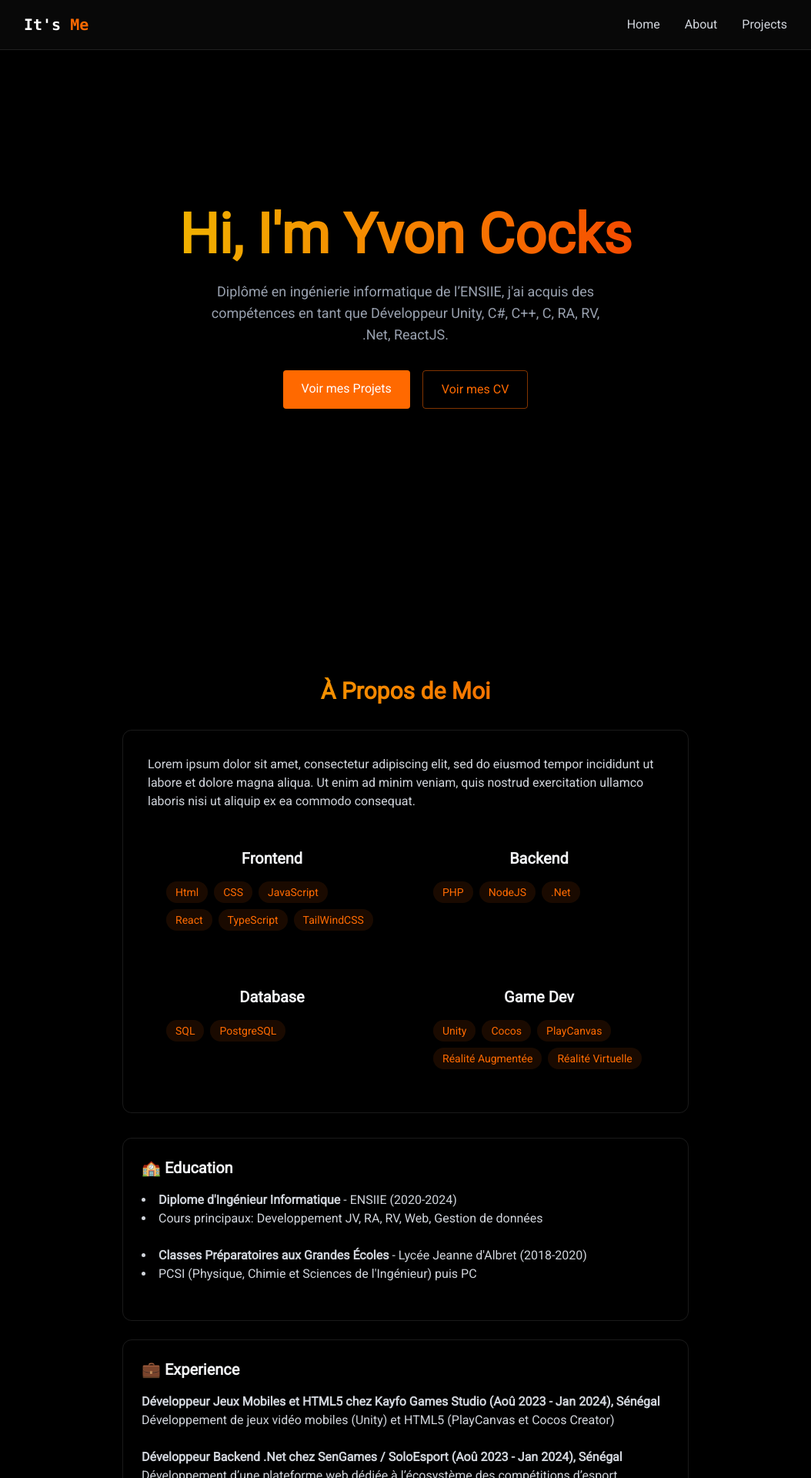
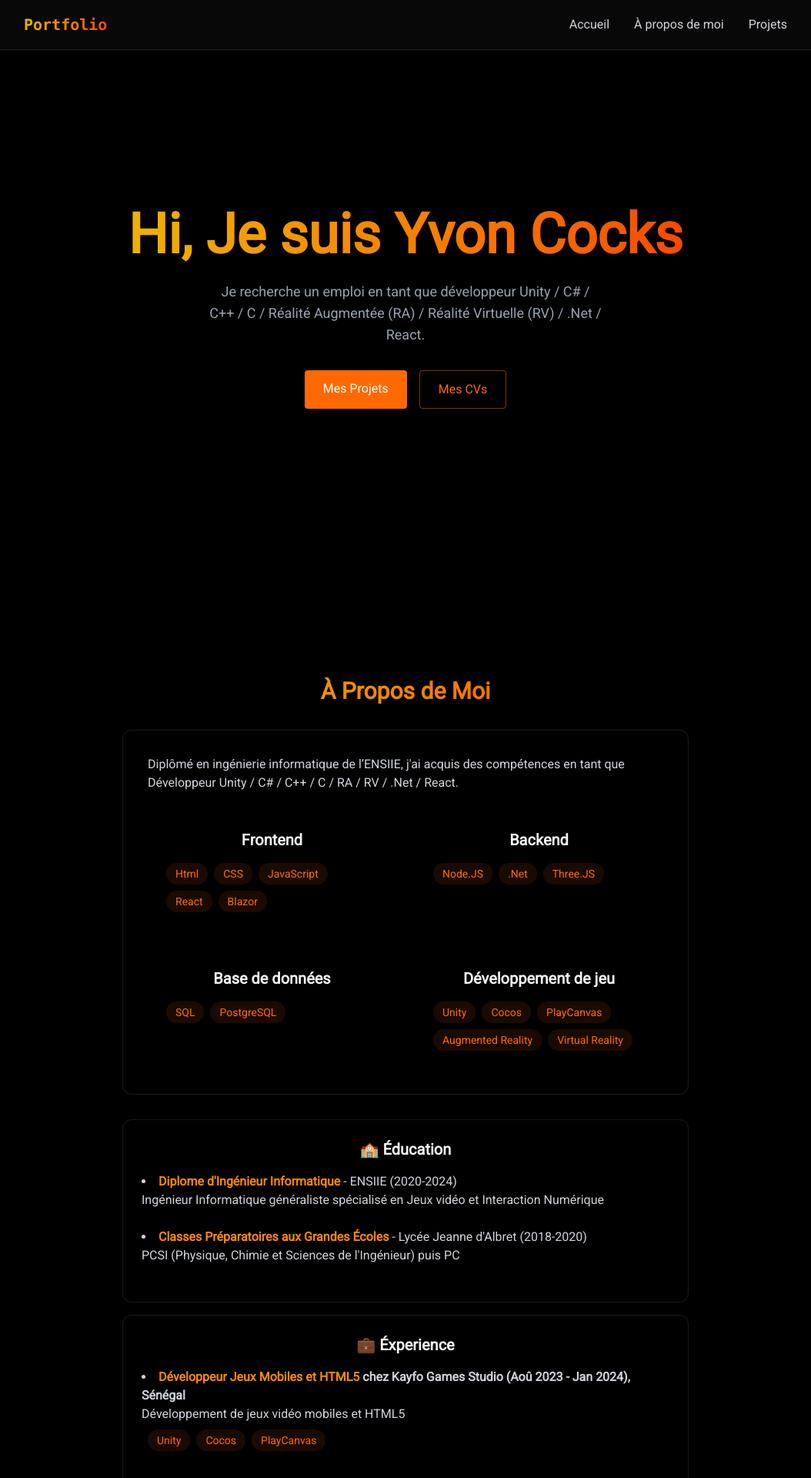
Before and after one commit to UsherMay/Portfolio, a React (Vite) app: page / in a window 1280 px wide. Shown: the top 1920 px of the page at 77% size, without its empty margins (113-1167 px from the left). Built offline with nearby package versions, Linux system fonts and the light colour scheme.

Commit message:
Attemps and fixing stuffs
- Tried an other Hero Section
- navBarInfo getter
- Fixed Key issue
- fill portfolio with my info

```diff
--- a/src/App.jsx
+++ b/src/App.jsx
@@ -1,5 +1,4 @@
 import { useState } from 'react'
-import './App.css'
 import "./index.css"
 import LoadingScreen from './components/LoadingScreen'
 import NavBar from './components/NavBar'
--- a/src/components/MobileMenu.jsx
+++ b/src/components/MobileMenu.jsx
@@ -1,21 +1,9 @@
 import { useEffect } from "react";
+import getNavBarInfoArray from "../utils";
 
 function MobileMenu({isMenuOpen, setIsMenuOpen}){
 
-    const navBarInfo = [
-        {
-            title:"Home",
-            href:"#home",
-        },
-        {
-            title:"About",
-            href:"#about",
-        },
-        {
-            title:"Projects",
-            href:"#projects",
-        }
-    ];
+    const navBarInfo = getNavBarInfoArray();
 
     return(
         <div className={`fixed top-0 left-0 w-full bg-[rgba(10,10,10,0.8)] z-40 flex flex-col items-center justify-center
--- a/src/components/NavBar.jsx
+++ b/src/components/NavBar.jsx
@@ -1,21 +1,9 @@
 import { useEffect } from "react";
+import getNavBarInfoArray from "../utils";
 
 function NavBar({isMenuOpen, setIsMenuOpen}){
 
-    const navBarInfo = [
-        {
-            title:"Home",
-            href:"#home",
-        },
-        {
-            title:"About",
-            href:"#about",
-        },
-        {
-            title:"Projects",
-            href:"#projects",
-        }
-    ];
+    const navBarInfo = getNavBarInfoArray();
 
     useEffect(()=>{
         document.body.style.overflow = isMenuOpen ? "hidden" : "";
@@ -26,7 +14,7 @@ function NavBar({isMenuOpen, setIsMenuOpen}){
             <div className=" max-w-5xl mx-auto px-4">
                 <div className="flex justify-between items-center h-16">
                     <a href="#home" className="font-mono text-xl font-bold text-white">
-                        It's <span className="text-orange-500">Me</span>
+                        <span className="bg-gradient-to-r from-yellow-500 to-orange-600 bg-clip-text text-transparent leading-right">Portfolio</span>
                     </a>
 
                     <div className="w-7 h-5 relative cursor-pointer z-40 md:hidden"
--- a/src/components/sections/About.jsx
+++ b/src/components/sections/About.jsx
@@ -13,8 +13,8 @@ function About(){
             "CSS",
             "JavaScript",
             "React",
-            "TypeScript",
-            "TailWindCSS",
+            "Blazor",
+            // "TailWindCSS",
         ]
     };
 
@@ -22,25 +22,26 @@ function About(){
         title: "Backend",
         listOfSkills:
         [
-            "PHP",
-            "NodeJS",
+            // "PHP",
+            "Node.JS",
             ".Net",
+            "Three.JS"
         ]
     };
 
     const gameDevSkills = {
-        title: "Game Dev",
+        title: "Développement de jeu",
         listOfSkills:
         [
             "Unity",
             "Cocos",
             "PlayCanvas",
-            "Réalité Augmentée",
-            "Réalité Virtuelle"
+            "Augmented Reality",
+            "Virtual Reality"
     ]};
 
     const databaseSkills = {
-        title: "Database",
+        title: "Base de données",
         listOfSkills:
         [
             "SQL",
@@ -55,7 +56,7 @@ function About(){
             school: "ENSIIE",
             location: "Evry",
             duration: "2020-2024",
-            description: "Cours principaux: Developpement JV, RA, RV, Web, Gestion de données"
+            description: "Ingénieur Informatique généraliste spécialisé en Jeux vidéo et Interaction Numérique"
         },
         {
             idShort: "CPGE_Lyc_Jea_Alb",
@@ -77,7 +78,12 @@ function About(){
             company: "Kayfo Games Studio",
             location: "Sénégal",
             duration: "Aoû 2023 - Jan 2024",
-            description: "Développement de jeux vidéo mobiles (Unity) et HTML5 (PlayCanvas et Cocos Creator)"
+            description: "Développement de jeux vidéo mobiles et HTML5",
+            techList:[
+                "Unity",
+                "Cocos",
+                "PlayCanvas",
+            ]
         },
         {
             idShortStart: "Dev_Back_Net_Sen_Solo",
@@ -87,7 +93,28 @@ function About(){
             company: "SenGames / SoloEsport",
             location: "Sénégal",
             duration: "Aoû 2023 - Jan 2024",
-            description: "Développement d’une plateforme web dédiée à l’écosystème des compétitions d’esport (ASP.NET Core 6.0, MVC, Entity Framework)"
+            description: "Développement d’une plateforme web dédiée à l’écosystème des compétitions d’esport",
+            techList:[
+                "ASP .NET Core 6.0",
+                "MVC",
+                "Entity Framework",
+            ]
+        },
+        {
+            idShortStart: "Dev_RA_R&D_Cen_Inn_Evr",
+            idShortEnd: "Cen_Inn_Evr_Juin22-Sept22",
+            idFull: "Dev_RA_R&D_Cen_Inn_Evrr_Juin22-Sept22",
+            title: "Développeur Réalité Augmentée (R&D)",
+            company: "Centre d'Innovation d'Évry",
+            location: "Évry",
+            duration: "Juin - Sept 2022",
+            description: "Étude et conception d’un démonstrateur en réalité augmentée pour du contrôle qualité",
+            techList:[
+                "Three.JS",
+                "WebXR",
+                "Node.JS",
+                "Javascript"
+            ]
         },
     ];
 
@@ -105,8 +132,11 @@ function About(){
 
                     <div className="rounded-xl p-8 border-white/10 border hover:-translate-y-1 transition-all">
                         <p className="text-gray-300 mb-6">
-                            Lorem ipsum dolor sit amet, consectetur adipiscing elit, sed do eiusmod tempor incididunt ut labore et dolore magna aliqua. Ut enim ad minim veniam,
-                            quis nostrud exercitation ullamco laboris nisi ut aliquip ex ea commodo consequat.
+                            Diplômé en ingénierie informatique
+                            de l’ENSIIE, j'ai acquis des
+                            compétences en tant que
+                            Développeur Unity / C# / C++ / C /
+                            RA / RV / .Net / React.
                         </p>
 
                         <div className="grid grid-cols-1 md:grid-cols-2 gap-6">
@@ -114,7 +144,6 @@ function About(){
                             <div className="rounded-xl p-6 hover:-translate-y-1 transition-all">
                                 <h3 className="text-center text-xl font-bold mb-4">{frontendSkills.title}</h3>
                                 <div className="flex flex-wrap gap-2">
-
                                     {frontendSkills.listOfSkills.map((tech,index) =>
                                     <span
                                         key={index}
@@ -122,7 +151,6 @@ function About(){
                                         hover:bg-orange-500/20 hover:shadow-[0_2px_8px_rgba(239,185,48,0.2)] transition">
                                         {tech}
                                     </span>)}
-
                                 </div>
 
                             </div>
@@ -144,13 +172,6 @@ function About(){
                             <div className="rounded-xl p-6 hover:-translate-y-1 transition-all">
                                 <h3 className="text-center text-xl font-bold mb-4">{databaseSkills.title}</h3>
                                 <div className="flex flex-wrap gap-2">
-                                    {/* if you see any diffenrec tell me XD -> the problem was the curly brackets after =>
-                                        {gameDevSkills.map((tech, key)=>{
-                                        <span key={key}
-                                            className="bg-orange-500/10 text-orange-500 py-1 px-3 rounded-full text-sa
-                                                hover:bg-orange-500/20 hover:shadow-[0_2px_8px_rgba(239, 185, 48, 0.2)]
-                                                transition">{tech}</span>
-                                    })} */}
                                     {databaseSkills.listOfSkills.map((tech,index) =>
                                     <span
                                         key={index}
@@ -189,9 +210,9 @@ function About(){
 
                     </div>
 
-                    <div className="grid grid-cols-1 md:grid-cols2 gap-6 mt-8">
+                    <div className="grid grid-cols-1 md:grid-cols2 gap-4 mt-8">
                         <div className="p-6 rounded-xl border-white/10 border hover:-translate-y-1 transition-all">
-                            <h3 className="text-xl font-bold mb-4"> 🏫 Education</h3>
+                            <h3 className="text-xl text-center font-bold mb-4"> 🏫 Éducation</h3>
                             <ul className="list-disc list-inside text-gray-300 space-y-z">
                                 {/* <li>
                                     <strong>Diplome d'Ingénieur Informatique</strong> - ENSIIE (2020-2024)
@@ -200,24 +221,25 @@ function About(){
                                     Cours principaux: Developpement JV, RA, RV, Web, Gestion de données
                                 </li> */}
                                 {educationSection.map((education,index) =>
-                                <>
+                                <div key={index}>
                                     <li key={education.school}>
-                                        <strong>{education.title}</strong> - {education.school} ({education.duration})
+                                        <span className='text-orange-400 font-semibold'>{education.title}</span> - {education.school} ({education.duration})
                                     </li>
-                                    <li key={education.idFull}>
+                                    <p key={education.idFull}>
                                         {education.description}
-                                    </li>
+                                    </p>
 
                                     <br/>
-                                </>)}
+                                </div>)}
                                 {/* https://react.dev/learn/rendering-lists#keeping-list-items-in-order-with-key
+                                only the first child needs a key => don't use fragments <></>
                                 {educationSection.map((education,index) =>
                                     <EducationSubSection {...education} index={index} key={education.idFull}/>
                                 )} */}
                             </ul>
                         </div>
                         <div className="p-6 rounded-xl border-white/10 border hover:-translate-y-1 transition-all">
-                            <h3 className="text-xl font-bold mb-4"> 💼 Experience</h3>
+                            <h3 className="text-xl text-center font-bold mb-4"> 💼 Éxperience</h3>
                             <div className="scape-y-4 text-gray-300">
                                 {/* <div>
                                     <h4 className="font-semibold">
@@ -239,19 +261,32 @@ function About(){
                                     </p>
                                 </div> */}
                                 {workSection.map((work,index) =>
-                                <>
+                                <div key={index}>
                                     <div key={index}>
-                                        <h4 key={work.idFull} className="font-semibold">
-                                            <strong>{work.title}</strong> chez {work.company} ({work.duration}), {work.location}
-                                        </h4>
+                                        <li className="font-semibold">
+                                            <span className='text-orange-400 font-semibold'>{work.title}</span> chez {work.company} ({work.duration}), {work.location}
+                                        </li>
 
-                                        <p key={work.idShortStart}>
+                                        <p>
                                             {work.description}
                                         </p>
+
+                                        <div className="flex flex-wrap gap-2 m-2">
+
+                                            {work.techList.map((tech,index) =>
+                                            <span
+                                                key={index}
+                                                className="bg-orange-500/10 text-orange-500 py-1 px-3 rounded-full text-sm
+                                                hover:bg-orange-500/20 hover:shadow-[0_2px_8px_rgba(239,185,48,0.2)] transition">
+                                                {tech}
+                                            </span>)}
+                                        </div>
+
+
                                     </div>
 
                                     <br/>
-                                </>)}
+                                </div>)}
                                 {/* {workSection.map(({title, school, location, duration, description},index) =>
                                     <WorkSubSection idx={index} title={title} school={school} location={location} duration={duration} description={description}/>
                                 )} */}
--- /dev/null
+++ b/src/components/sections/Hero.jsx
@@ -0,0 +1,29 @@
+function Hero(){
+    return(
+        <section
+            id="hero"
+            className="min-h-screen flex items-center justify-center py-20 z-1"
+        >
+            <div className="text-left z-10 px-4 ">
+                <h1 className="text-5xl md:text-7xl font-bold mb-6 bg-gradient-to-r from-yellow-500 to-orange-600 bg-clip-text text-transparent leading-right"> Hi, I'm Me</h1>
+                <p className="text-gray-400 text-lg mb-8 max-w-lg mx-auto"> BLABLABAL wow wowowohiu, skjdbkqdjoaibfljhbdlbdlkbmabjm
+                    osdubnsldjnmdskjnmdskjbmskjvùmzon doubn smdjobmajb zaodnnqdbjmov obnmsdljv
+                </p>
+
+                <a href="mailto:qqch@qqch.com" className="bg-orange-500 text-white py-3 px-6 rounded
+                            font-medium transition relative overflow-hidden
+                            hover:-translate-y-0.5
+                            hover:shadow-[0_0_15px_rgba(239, 185, 48, 0.4)]
+                            hover:bg-orange-300">Contact Me</a>
+            </div>
+
+            <img src="/src/assets/avataarsMe.png"
+                 alt="Hero png: avaataarsMe"
+                 className="w-[50%] z-10 animate-floating"/>
+                <div className="absolute w-[50vw] h-[50vw] min-w-80 min-h-80 top-[-128px] left-[10vw] bg-orange-600 bg-opacity-50 z-0"/>
+                <div className=""/>
+        </section>
+    );
+}
+
+export default Hero;
--- a/src/components/sections/Home.jsx
+++ b/src/components/sections/Home.jsx
@@ -17,7 +17,7 @@ function Home(){
 
                 <div className="text-center z-10 px-4">
                     <h1 className="text-5xl md:text-7xl font-bold mb-6 bg-gradient-to-r from-yellow-500 to-orange-600 bg-clip-text text-transparent leading-right">
-                        Hi, I'm Yvon Cocks
+                        Hi, Je suis Yvon Cocks
                     </h1>
                 {/*
                 <div className="text-center z-10 px-4 sm:px-10 md:px-12">
@@ -28,10 +28,10 @@ function Home(){
                         </h1>
                     </div> */}
 
-
                     <p className="text-gray-400 text-lg mb-8 max-w-lg mx-auto">
-                        Diplômé en ingénierie informatique de l’ENSIIE,
-                        j'ai acquis des compétences en tant que Développeur Unity, C#, C++, C, RA, RV, .Net, ReactJS.
+                        Je recherche un emploi en tant que
+                        développeur Unity / C# / C++ / C / Réalité Augmentée (RA) / Réalité Virtuelle (RV)
+                        / .Net / React.
                     </p>
 
                     <div className="flex justify-center space-x-4">
@@ -43,7 +43,7 @@ function Home(){
                             hover:shadow-[0_0_15px_rgba(239, 185, 48, 0.4)]
                             hover:bg-orange-300"
                     >
-                        Voir mes Projets
+                        Mes Projets
                     </a>
                     <a
                         // href="#projects"
@@ -53,7 +53,7 @@ function Home(){
                             hover:shadow-[0_0_15px_rgba(239, 185, 48, 0.2)]
                             hover:bg-orange-500/10"
                     >
-                        Voir mes CV
+                        Mes CVs
                     </a>
                     </div>
                 </div>
--- a/src/index.css
+++ b/src/index.css
@@ -35,6 +35,22 @@ html, body {
     animation: blink 0.8s step-end infinite;
   }
 
+  @keyframes floating {
+    0%{
+      transform: translateX(0, 0px);
+    }
+    50%{
+      transform: translateX(0, 10px);
+    }
+    100%{
+      transform: translateX(0, -0px);
+    }
+  }
+
+  .animate-floating{
+    animation: floating 3s ease-in-out infinite;
+  }
+
 }
 
 .reveal{
--- /dev/null
+++ b/src/utils.js
@@ -0,0 +1,20 @@
+function getNavBarInfoArray(){
+    const navBarInfo = [
+        {
+            title:"Accueil",
+            href:"#home",
+        },
+        {
+            title:"À propos de moi",
+            href:"#about",
+        },
+        {
+            title:"Projets",
+            href:"#projects",
+        }
+    ];
+
+    return navBarInfo;
+}
+
+export default getNavBarInfoArray;
```
Also changed, not shown: src/assets/MeBig.png (added), src/assets/avataarsMe.png (added).
